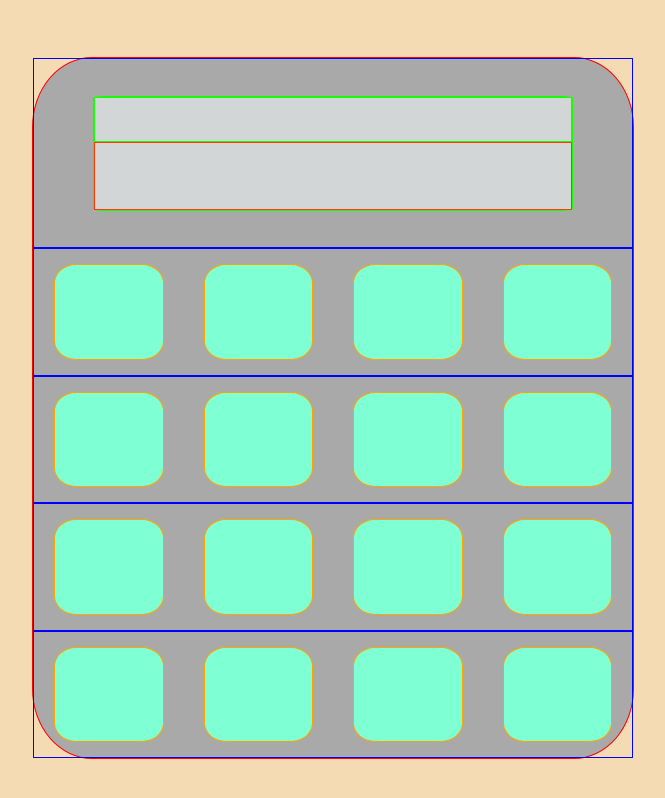
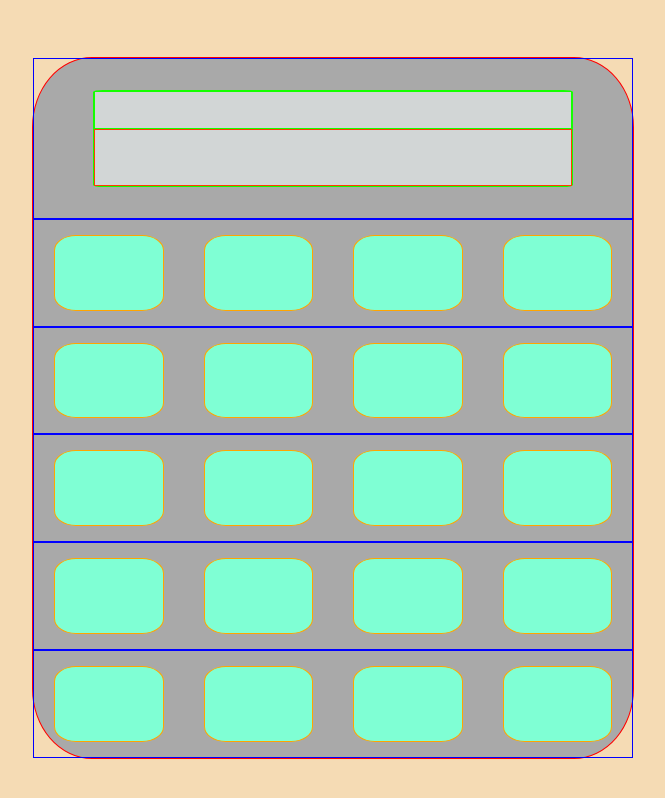
Before and after one commit to KramYengir/basic-calculator, a plain HTML site: page index.html in a window 1280 px wide. Shown: the whole page, without its empty margins (307-972 px from the left). Drawn offline with Linux system fonts and the light colour scheme.

Commit message:
Add Forgotten Button Row...

```diff
--- a/index.html
+++ b/index.html
@@ -20,25 +20,31 @@
             <div class="button"></div>
             <div class="button"></div>
             <div class="button"></div>
-            <div class="button"></div>
+            <div class="button operator"></div>
         </div>
         <div class="row button-row">
             <div class="button"></div>
             <div class="button"></div>
             <div class="button"></div>
-            <div class="button"></div>
+            <div class="button operator"></div>
         </div>
         <div class="row button-row">
             <div class="button"></div>
             <div class="button"></div>
             <div class="button"></div>
-            <div class="button"></div>
+            <div class="button operator"></div>
         </div>
         <div class="row button-row">
+            <div class="button function"></div>
             <div class="button"></div>
-            <div class="button"></div>
-            <div class="button"></div>
-            <div class="button"></div>
+            <div class="button function"></div>
+            <div class="button operator"></div>
+        </div>
+        <div class="row button-row">
+            <div class="button function"></div>
+            <div class="button function"></div>
+            <div class="button function"></div>
+            <div class="button operator"></div>
         </div>
     </div>
 </body>
```
